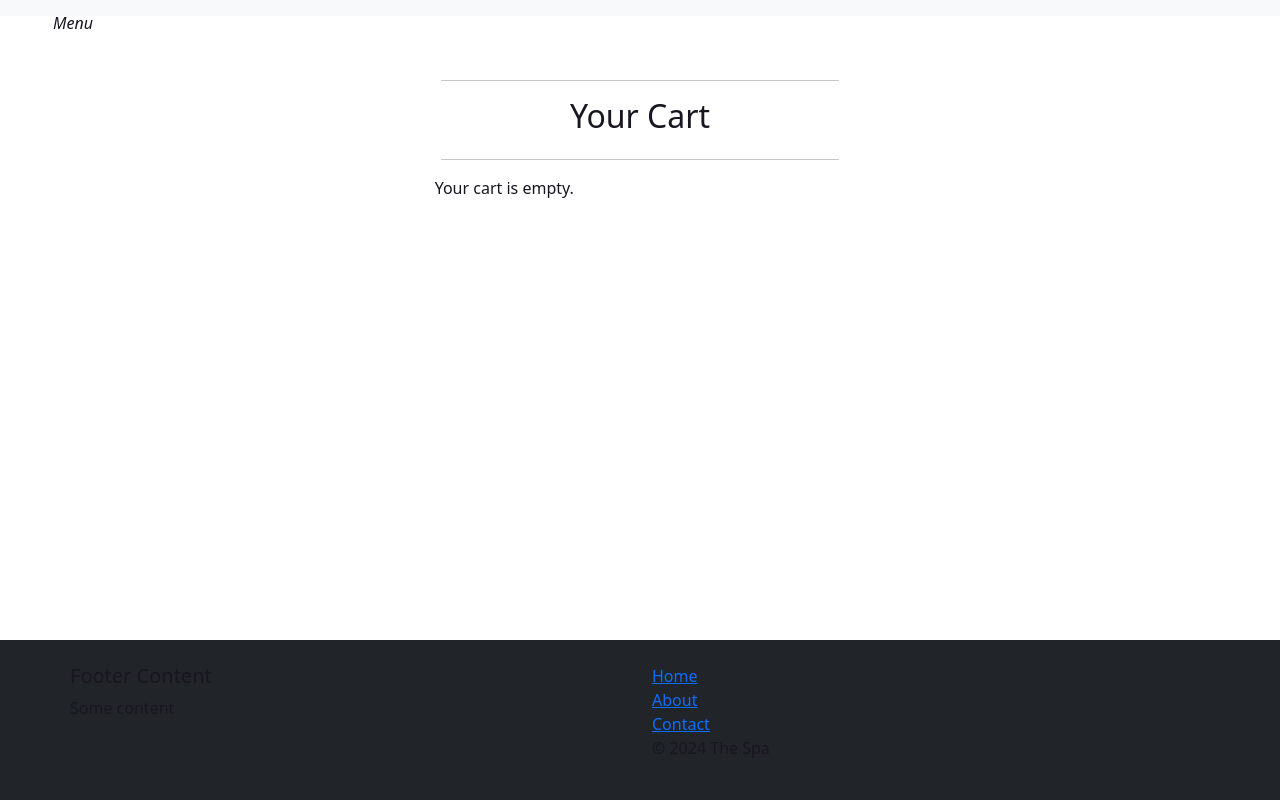
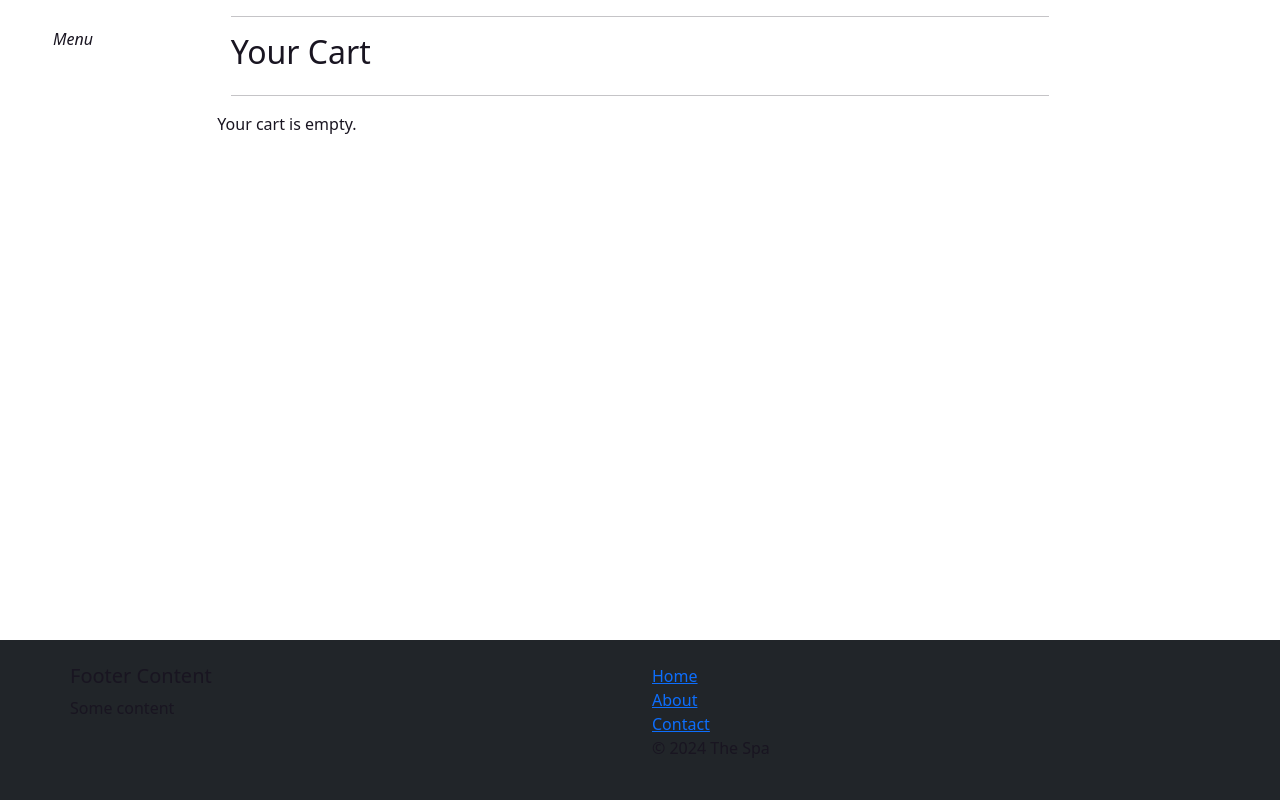
Before and after one commit to CeciliaSG/pp5_hotel_e-commerce, a Django app: page /cart/ in a window 1280 px wide. Run offline with Django 4.2, Linux system fonts and the light colour scheme.

Commit message:
Make changes to booking admin and model. Change template for checkout and base.html

```diff
--- a/booking/views.py
+++ b/booking/views.py
@@ -12,6 +12,7 @@ def book_spa_service(request):
     quantity = None
     available_time_slots = []
     price = None
+    is_access = None
 
     if request.method == "POST":
         form = ServiceBookingForm(request.POST)
@@ -25,6 +26,7 @@ def book_spa_service(request):
 
             if selected_service:
                 price = selected_service.price
+                is_access = selected_service.is_access
 
             if selected_service and selected_date:
                 available_time_slots = TimeSlot.objects.filter(availability__spa_service=selected_service, availability__specific_dates__date=selected_date)
@@ -40,5 +42,6 @@ def book_spa_service(request):
             "quantity": quantity,
             "available_time_slots": available_time_slots,
             "price": price,
+            "is_access": is_access,
         },
     )
--- a/cart/templates/cart/view_cart.html
+++ b/cart/templates/cart/view_cart.html
@@ -3,51 +3,18 @@
 
 
 {% block content %}
-<div class="container-fluid mt-5 mb-2">
-    <div class="row mx-2 justify-content-center">
-        <div class="col-lg-4 col-sm-12">
+<div class="container-fluid mb-4">
+    <div class="row mx-2">
+        <div class="col-lg-8 offset-lg-2 col-sm-12">
             <hr>
-            <h2 class="logo-font mb-4 text-center">Your Cart</h2>
+            <h2 class="logo-font mb-4">Your Cart</h2>
             <hr>
         </div>
     </div>
-    <div class="row justify-content-center">
-        <div class="col-lg-4 col-sm-12">
+    <div class="row custom-row pb-5">
+        <div class="col-lg-8 offset-lg-2 col-sm-12">
             {% if services %}
             <div class="table-responsive">
-                <!-- Hidden on large screens, shown on small screens -->
-                <div class="d-block d-lg-none">
-                    {% for service in services %}
-                    <div class="border mb-3 p-2">
-                        <div><strong>Service:</strong> {{ service.spa_service }}</div>
-                        <div><strong>Date & Time:</strong> {{ service.selected_date }} at {{ service.selected_time }}
-                        </div>
-                        <div>
-                            <strong>Quantity:</strong>
-                            <form action="{% url 'update_cart' service.id %}" method="post" class="d-inline">
-                                {% csrf_token %}
-                                <div class="input-group input-group-sm">
-                                    <button type="button" class="btn btn-outline-secondary btn-sm"
-                                        onclick="this.parentNode.querySelector('input[type=number]').stepDown()">-</button>
-                                    <input type="number" name="quantity" value="{{ service.quantity }}" min="1"
-                                        class="form-control form-control-sm" style="max-width: 60px;">
-                                    <button type="button" class="btn btn-outline-secondary btn-sm"
-                                        onclick="this.parentNode.querySelector('input[type=number]').stepUp()">+</button>
-                                    <button type="submit" class="btn btn-primary btn-sm">Update</button>
-                                </div>
-                            </form>
-                        </div>
-                        <div><strong>Total:</strong> SEK{{ service.spa_service_total }}</div>
-                        <div>
-                            <a href="{% url 'remove_from_cart' service.id %}" class="btn btn-danger btn-sm">Remove
-                                service</a>
-                        </div>
-                    </div>
-                    {% endfor %}
-                </div>
-
-                <!-- Hidden on small screens, shown on large screens -->
-                <div class="d-none d-lg-block">
                 <table class="table table-sm table-borderless">
                     <thead class="text-black">
                         <tr>
@@ -64,18 +31,18 @@
                             <td>{{ service.spa_service }}</td>
                             <td>{{ service.selected_date }} at {{ service.selected_time }}</td>
                             <td>
+                                {% if service.is_access %}
                                 <form action="{% url 'update_cart' service.id %}" method="post" class="d-inline">
                                     {% csrf_token %}
                                     <div class="input-group input-group-sm">
-                                            <button type="button" class="btn mb-2 mb-sm-0 btn-sm"
-                                                onclick="this.parentNode.querySelector('input[type=number]').stepDown()">-</button>
                                         <input type="number" name="quantity" value="{{ service.quantity }}" min="1"
                                             class="form-control form-control-sm" style="max-width: 60px;">
-                                            <button type="button" class="btn btn-sm"
-                                                onclick="this.parentNode.querySelector('input[type=number]').stepUp()">+</button>
-                                            <button type="submit" class="btn btn-sm">Update</button>
+                                        <button type="submit" class="btn btn-primary btn-sm">Update</button>
                                     </div>
                                 </form>
+                                {% else %}
+                                {{ service.quantity }}
+                                {% endif %}
                             </td>
                             <td>SEK{{ service.spa_service_total }}</td>
                             <td>
@@ -87,16 +54,12 @@
                     </tbody>
                 </table>
             </div>
+            <div class="total-cost mx-2">
+                <p>Total Cost: SEK{{ total_cost }}</p>
             </div>
-            <p>Total Cost: SEK{{ total_cost }}</p>
             <div class="d-flex flex-column flex-sm-row">
-                <a href="{% url 'clear_cart' %}" class="btn btn-secondary mb-2 mb-sm-0 mx-sm-2 w-100 w-sm-auto">Clear
-                    Cart</a>
-                <a href="{% url 'book_spa_service' %}"
-                    class="btn add-more-button btn-success mb-2 mb-sm-0 mx-sm-0 w-100 w-sm-auto">Add More
-                    Services</a>
-                <a href="{% url 'checkout' %}" class="btn btn-success mb-2 mb-sm-0 mx-sm-2 w-100 w-sm-auto">Proceed to
-                    Checkout</a>
+                <a href="{% url 'clear_cart' %}" class="btn btn-secondary mb-2 mb-sm-0 mx-sm-2">Clear Cart</a>
+                <a href="{% url 'checkout' %}" class="btn btn-success mb-2 mb-sm-0">Proceed to Checkout</a>
             </div>
             {% else %}
             <p>Your cart is empty.</p>
--- a/cart/views.py
+++ b/cart/views.py
@@ -52,19 +52,36 @@ def add_to_cart(request, service_id=None):
             cart = request.session.get("cart", {})
             service_key = f"{selected_service.id}_{selected_date}_{selected_time_slot.id}"
 
+            if selected_service.is_access:
+                if service_key in cart:
+                    cart[service_key]["quantity"] += int(quantity)
+                else:
+                    cart[service_key] = {
+                        "service_id": selected_service.id,
+                        "spa_service": selected_service.name,
+                        "quantity": int(quantity),
+                        "spa_service_total": str(spa_service_total),
+                        "selected_date": selected_date,
+                        "selected_time": str(selected_time_slot.time),
+                        "selected_time": selected_time_slot.id,
+                        "is_access": selected_service.is_access
+                    }
 
-            if service_key in cart:
-                cart[service_key]["quantity"] += int(quantity)
             else:
-                cart[service_key] = {
-                    "service_id": selected_service.id,
-                    "spa_service": selected_service.name,
-                    "quantity": int(quantity),
-                    "spa_service_total": str(spa_service_total),
-                    "selected_date": selected_date,
-                    "selected_time": str(selected_time_slot.time),
-                    "selected_time": selected_time_slot.id,
-                }
+                if service_key not in cart:
+                    cart[service_key] = {
+                        "service_id": selected_service.id,
+                        "spa_service": selected_service.name,
+                        "quantity": 1,
+                        "spa_service_total": str(spa_service_total),
+                        "selected_date": selected_date,
+                        "selected_time": str(selected_time_slot.time),
+                        "selected_time_slot_id": selected_time_slot.id,
+                        "is_access": selected_service.is_access
+                    }
+                else:
+                    #return HttpResponseBadRequest("This service cannot be added more than once.")
+                    return redirect("book_spa_service")
 
             request.session["cart"] = cart
             return redirect("view_cart")
@@ -110,6 +127,7 @@ def view_cart(request):
                             #"selected_time": selected_time,
                             "selected_time": details["selected_time"],
                             "selected_time_slot_id": details.get("selected_time_slot.id"),
+                            "is_access": details.get("is_access", False)
                         }
             )
         except KeyError as e:
--- a/home/templates/home/index.html
+++ b/home/templates/home/index.html
@@ -3,13 +3,13 @@
 
 {% block content %}
 
-<div class="container-fluid" style="height: 100vh;">
+<div class="container-fluid " style="height: 100vh;">
 
   <section class="section bg-landing-section bg-colour-blue" id="home">
     <div class="container">
       <div class="row">
         <h1>The Spa</h1>
-        <p>lorem Ipsum</p>
+        <p>Stockholm</p>
       </div>
     </div>
   </section>
--- a/static/css/style.css
+++ b/static/css/style.css
@@ -7,6 +7,7 @@
 
 html, body {
     height: 100%;
+    min-height: 100hv;
     margin: 0;
     display: flex;
     flex-direction: column;
@@ -15,7 +16,7 @@ html, body {
 
 main {
     flex: 1 0 auto;
-    padding-bottom: 100px;
+    padding-bottom: 120px;
 }
 
 .bg-colour-blue {
@@ -43,20 +44,21 @@ main {
     max-width: 400px;
     height: 45%;
     background-color: #191521;
-    padding-top: 20px;
+    padding-top: 0px;
     z-index: 1000;
 }
 
-.navbar-button {
-    color: #538991;
-    position: fixed;
-    margin-top: 30px;
-    margin-left: 40px;
-    z-index: 1001;
-}
 
 .bi-list {
     color: #191521;
+}
+
+nav {
+    padding: 0;
+}
+
+.navbar {
+--bs-navbar-padding-y: 0;
 }
 
 .navbar-nav.open {
@@ -93,7 +95,7 @@ main {
 }
 
 
-/* Override Bootstrap's gutter spacing for containers */
+/*Override Bootstrap's gutter spacing for containers */
 .container, .container-fluid, .container-lg, .container-md, .container-sm, .container-xl, .container-xxl {
     --bs-gutter-x: 0 !important;
     --bs-gutter-y: 0;
@@ -127,6 +129,16 @@ main {
 
 .row {
     margin: 0;
+}
+
+.custom-row {
+    --bs-gutter-x: 1.5rem;
+    --bs-gutter-y: 0;
+    display: flex;
+    flex-wrap: nowrap !important;
+    margin-top: calc(-1 * var(--bs-gutter-y));
+    margin-right: calc(-.5 * var(--bs-gutter-x));
+    margin-left: calc(-.5 * var(--bs-gutter-x));
 }
 
 .bg-landing-section {
@@ -178,22 +190,29 @@ main {
     color: gray;
 }
 
-.navbar-button {
-    position: absolute;
-    z-index: 1000;
-}
 
 .container-fluid {
     padding-left: 0;
     padding-right: 0;
+    height: 100%;
+    padding-bottom: 20px;
 }
 
 .table-responsive {
     overflow-x: auto;
 }
 
+.list-group-item {
+    word-wrap: break-word;
+    font-size: 0.9rem;
+}
+
 .form-control-sm {
     width: auto;
+}
+
+.content-wrapper {
+    margin-bottom: 100px;
 }
 
 /* Styling buttons */
@@ -220,8 +239,22 @@ button.btn.btn-sm {
     border: none;
 }
 
-.content-wrapper {
-    margin-bottom: 100px;
+.btn-close {
+    position: fixed;
+    left: 10px;
+    top: 20px;
+}
+
+.navbar-button {
+    position: fixed;
+    margin-top: 20px;
+    margin-left: 40px;
+    margin-right: 10px;
+    margin-bottom: 30px;
+    z-index: 1001;
+}
+
+
 
 /* Footer */
 
@@ -274,4 +307,3 @@ footer {
         position: fixed;
     }
 }
-}
--- a/static/js/overlay.js
+++ /dev/null
@@ -1,23 +0,0 @@
-function openOverlay(event) {
-    event.preventDefault();
-
-    document.getElementById("cart-overlay").style.display = "block";
-
-    fetch("/cart/")
-        .then(response => {
-            if (!response.ok) {
-                throw new Error('Network response was not ok');
-            }
-            return response.text();
-        })
-        .then(data => {
-            document.getElementById("modal").innerHTML = data + '<button onclick="closeOverlay()" class="close-btn">Close</button>';
-        })
-        .catch(error => {
-            console.error('Error:', error);
-        });
-}
-
-function closeOverlay() {
-    document.getElementById("cart-overlay").style.display = "none";
-}
--- a/templates/base.html
+++ b/templates/base.html
@@ -25,19 +25,22 @@
 </head>
 
 <body>
+
   {% if messages %}
   <div class="message-container"></div>
   {% endif %}
 
   {% block page_header %}
   <!-- Navbar -->
-  <nav class="navbar navbar-expand-lg navbar-light bg-light">
+  <!--<nav class="navbar navbar-expand-lg navbar-light bg-light">-->
   <button class="btn navbar-button" type="button" data-bs-toggle="collapse" data-bs-target="#collapseNavbar"
     aria-expanded="false" aria-controls="collapseNavbar">
     <i class="bi bi-list">Menu</i>
   </button>
 
   <div class="collapse collapse-horizontal justify-content-center" id="collapseNavbar">
+    <button type="button" class="btn-close" aria-label="Close" data-bs-toggle="collapse"
+      data-bs-target="#collapseNavbar"></button>
 
     <ul class="navbar-nav me-auto mb-2 mb-lg-0 w-100">
       <div class="row justify-content-center w-100">
@@ -74,18 +77,19 @@
   {% endblock %}
 
   <!-- Main Content -->
-  <main style="margin: 0;">
+  <main class="flex-fill">
     <div class="content" style="margin: 0;">
       {% block content %}
       {% endblock %}
     </div>
+
   </main>
 
 
   <!-- Footer -->
-  <footer class="bg-dark py-4">
+  <footer class="bg-dark py-4 fixed-bottom">
     <div class="container">
-      <div class="row">
+      <div class="row custom-row">
         <div class="col-md-6">
           <h5>Footer Content</h5>
           <p>Some content</p>
@@ -113,7 +117,7 @@
   <script src="https://cdn.jsdelivr.net/npm/bootstrap@5.3.3/dist/js/bootstrap.min.js"
     integrity="sha384-0pUGZvbkm6XF6gxjEnlmuGrJXVbNuzT9qBBavbLwCsOGabYfZo0T0to5eqruptLy"
     crossorigin="anonymous"></script>
-  <script src="{% static 'js/overlay.js' %}"></script>
+  <script src="{% static 'js/script.js' %}"></script>
   {% endblock %}
 </body>
 
```
Also changed, not shown: booking/admin.py (+19 -1 lines), booking/models.py (+4 -3 lines), checkout/templates/checkout/checkout.html (+10 -10 lines), static/js/script.js (added). Lines whose indentation alone changed are shown as unchanged.
